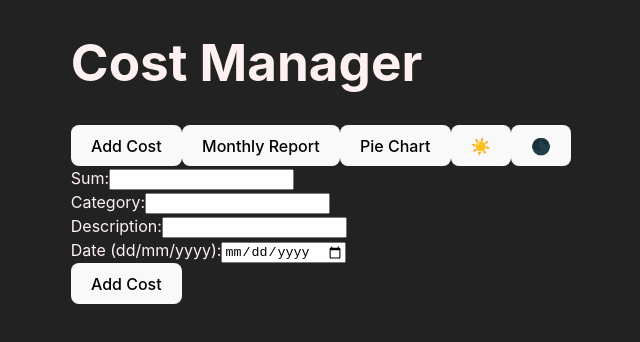
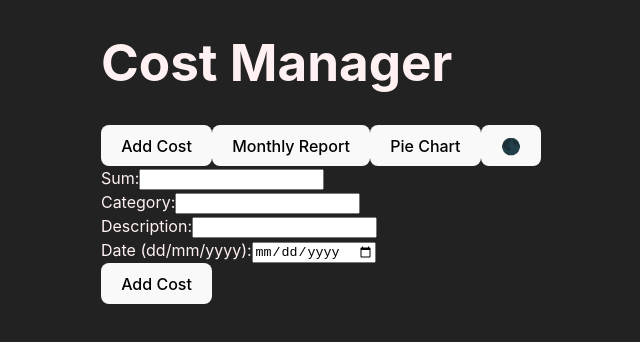
Before and after one commit to tomernegad/Final_Project_frontend, a React (Vite) app: page / in a window 1280 px wide. Shown: the top 342 px of the page, without its empty margins (319-959 px from the left). Built offline with nearby package versions, Linux system fonts and the light colour scheme.

Commit message:
Replaced theme buttons with a unified toggle.

```diff
--- a/src/App.jsx
+++ b/src/App.jsx
@@ -1,4 +1,4 @@
-import React, { useState, useEffect } from "react";
+import React, {useState, useEffect} from "react";
 import CostForm from "./components/CostForm";
 import Report from "./components/Report";
 import PieChartComp from "./components/PieChart";
@@ -7,9 +7,12 @@ import "./App.css";
 function App() {
     const [view, setView] = useState("add"); // 'view' state controls which component is shown.
     const [theme, setTheme] = useState("dark"); // 'theme' state controls the theme of the app.
+
     useEffect(() => {
         document.body.className = theme === "light" ? "light-mode" : "dark-mode";
     }, [theme]);
+
+
     return (
         <div className={theme === "light" ? "body.light-mode" : "body.dark-mode"}>
             <h1>Cost Manager</h1>
@@ -17,24 +20,19 @@ function App() {
             <button onClick={() => setView("add")}>Add Cost</button>
             <button onClick={() => setView("report")}>Monthly Report</button>
             <button onClick={() => setView("pie")}>Pie Chart</button>
+            {/* Button to toggle between light and dark mode */}
             <button
                 onClick={() => {
-          setTheme("light");
+                    setTheme((prevTheme) => (prevTheme === "light" ? "dark" : "light"))
                 }}
             >
-        ☀️
+                {theme === "light" ? "☀️" : "🌑"}
             </button>
-      <button
-        onClick={() => {
-          setTheme("dark");
-        }}
-      >
-        🌑
-      </button>
+
             {/* Conditional rendering based on the 'view' state */}
-      {view === "add" && <CostForm />}
-      {view === "report" && <Report />}
-      {view === "pie" && <PieChartComp />}
+            {view === "add" && <CostForm/>}
+            {view === "report" && <Report/>}
+            {view === "pie" && <PieChartComp/>}
         </div>
     );
 }
```
Lines whose indentation alone changed are shown as unchanged.
